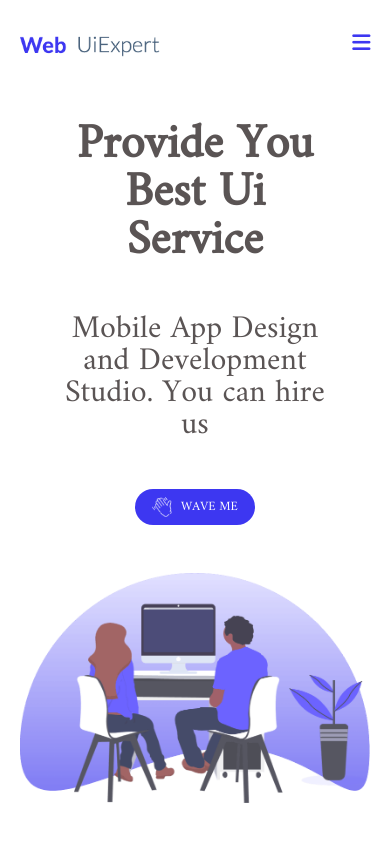
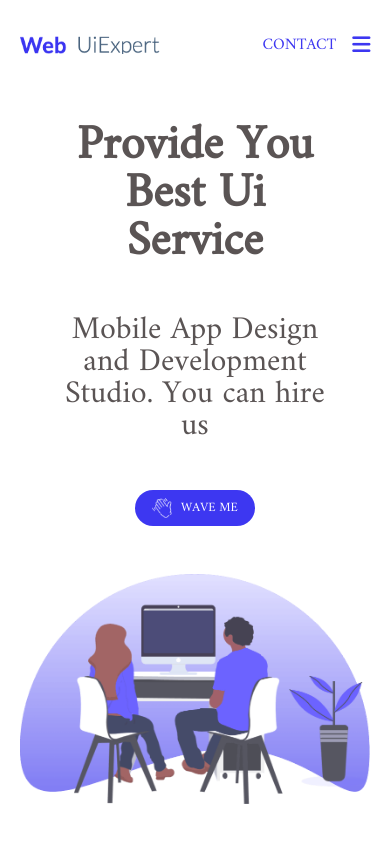
Before and after one commit to Marikutubidze/lesson8, a plain HTML site: page index.html in a window 390 px wide. Shown: the top 844 px of the page. Drawn offline with Linux system fonts and the light colour scheme.

Commit message:
update style.css

```diff
--- a/css/style.css
+++ b/css/style.css
@@ -36,10 +36,12 @@ li {
     font-size: 2.5rem;
     margin-left: 2rem;
     color: #3d37f1;
+    padding-top: .3rem;
 }
 
 .burger {
     display: none;
+    padding-top: .2rem;
 }
 
 /* top-section */
@@ -158,6 +160,7 @@ li {
     padding-bottom: 4rem;
     margin: 4rem;
     max-width: 900px;
+    border-radius: 1rem;
 }
 
 .block-wrapper > :nth-child(2) {
@@ -389,7 +392,7 @@ li {
         padding-top: 2rem;
     }
 
-    nav {
+    li:not(.active){
         display: none;
     }
 
@@ -397,6 +400,15 @@ li {
         display: block;
         font-size: 1.3rem;
         color: #3d37f1;
+        margin-left: 1rem;
+    }
+
+    .active {
+        font-size: 1rem;
+    }
+
+    .nav-bar {
+        display: flex;
     }
 
     .pair-image-wrapper {
--- a/index.html
+++ b/index.html
@@ -14,7 +14,8 @@
 <body>
     <div class="wrapper">
         <header>
-            <img class="logo" src="images/Web UiExpert (1).png" alt="logo">
+            <img class="logo" src="images/Web UiExpert .png" alt="logo">
+            <div class="nav-bar">
                 <nav>
                     <ul>
                         <a href="index.html">
@@ -26,13 +27,14 @@
                         </a><a href="#">
                             <li>BLOG</li>
                         </a><a href="#">
-                        <li>CONTACT</li>
+                            <li class="active">CONTACT</li>
                         </a>
                     </ul>
 
                 </nav>
                 <div class="burger">
                     <i class="fa-solid fa-bars"></i>
+                </div>
             </div>
         </header>
         <section class="top-section-wrapper">
```
Also changed, not shown: images/Web UiExpert (1).png (deleted), images/Web UiExpert .png (added). Lines whose indentation alone changed are shown as unchanged.
